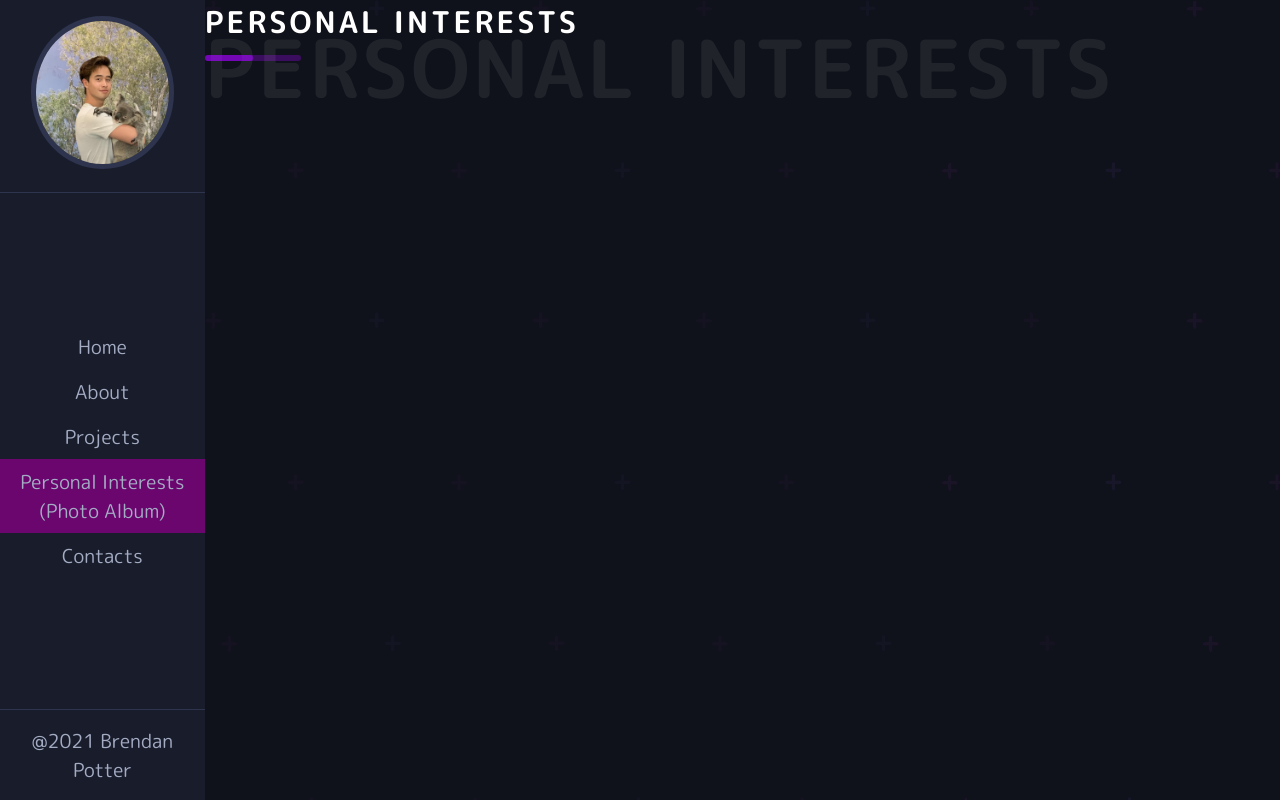
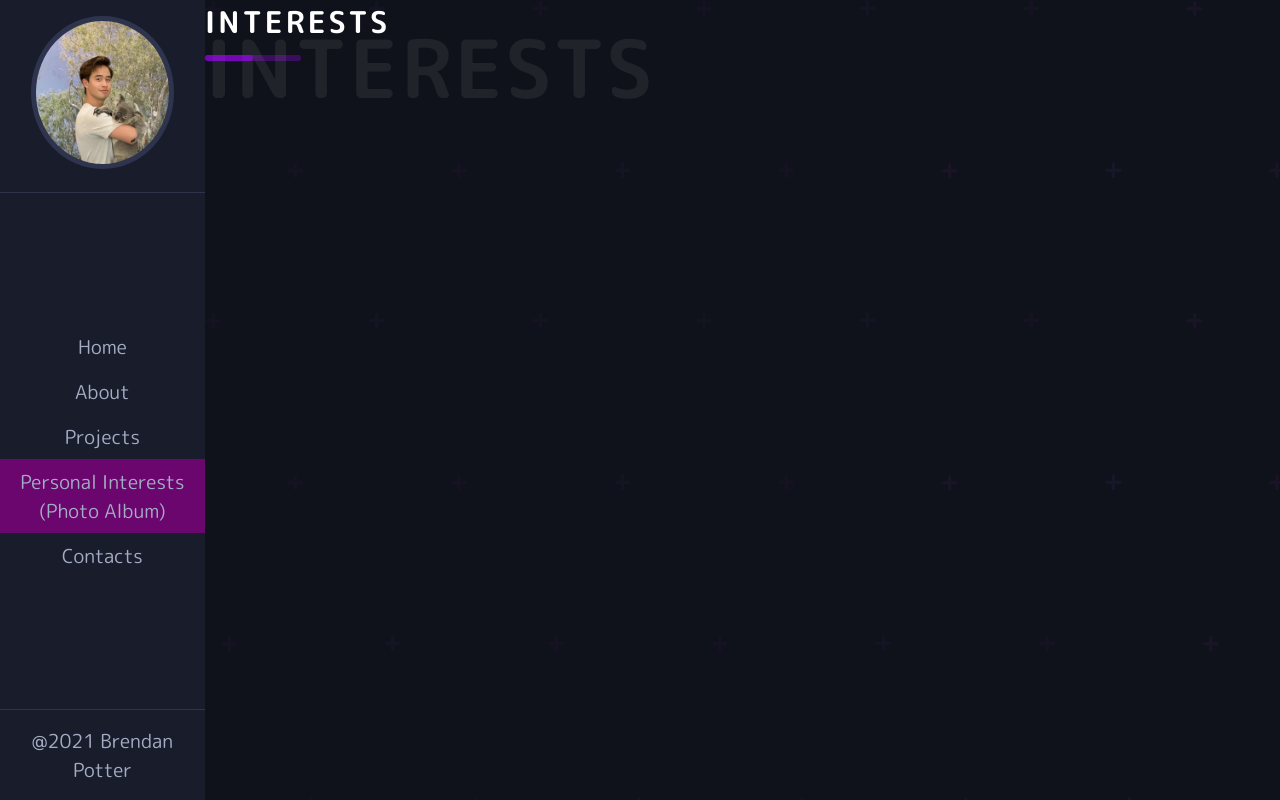
Before and after one commit to brendanpotter00/PersonalWebsite2, a React (Create React App) app in the folder personal-website2/: page /interests in a window 1280 px wide. Built offline with nearby package versions, Linux system fonts and the light colour scheme.

Commit message:
STARTED interests

```diff
--- /dev/null
+++ b/personal-website2/src/Components/InterestsSection.js
@@ -0,0 +1,11 @@
+import React from 'react'
+
+function InterestsSection() {
+    return (
+        <div className="InterestsSection">
+
+        </div>
+    )
+}
+
+export default InterestsSection
--- a/personal-website2/src/Pages/InterestsPage.js
+++ b/personal-website2/src/Pages/InterestsPage.js
@@ -1,10 +1,13 @@
 import React from 'react'
 import Title from '../Components/Title'
+import InterestsSection from '../Components/InterestsSection'
 
 function InterestsPage() {
     return (
-        <div>
-            <Title title={'Personal Interests'} span={'Personal Interests'} />
+        <div className="InterestsPage">
+            <Title title={'Interests'} span={'Interests'} />
+            <InterestsSection />
+
         </div>
     )
 }
```
